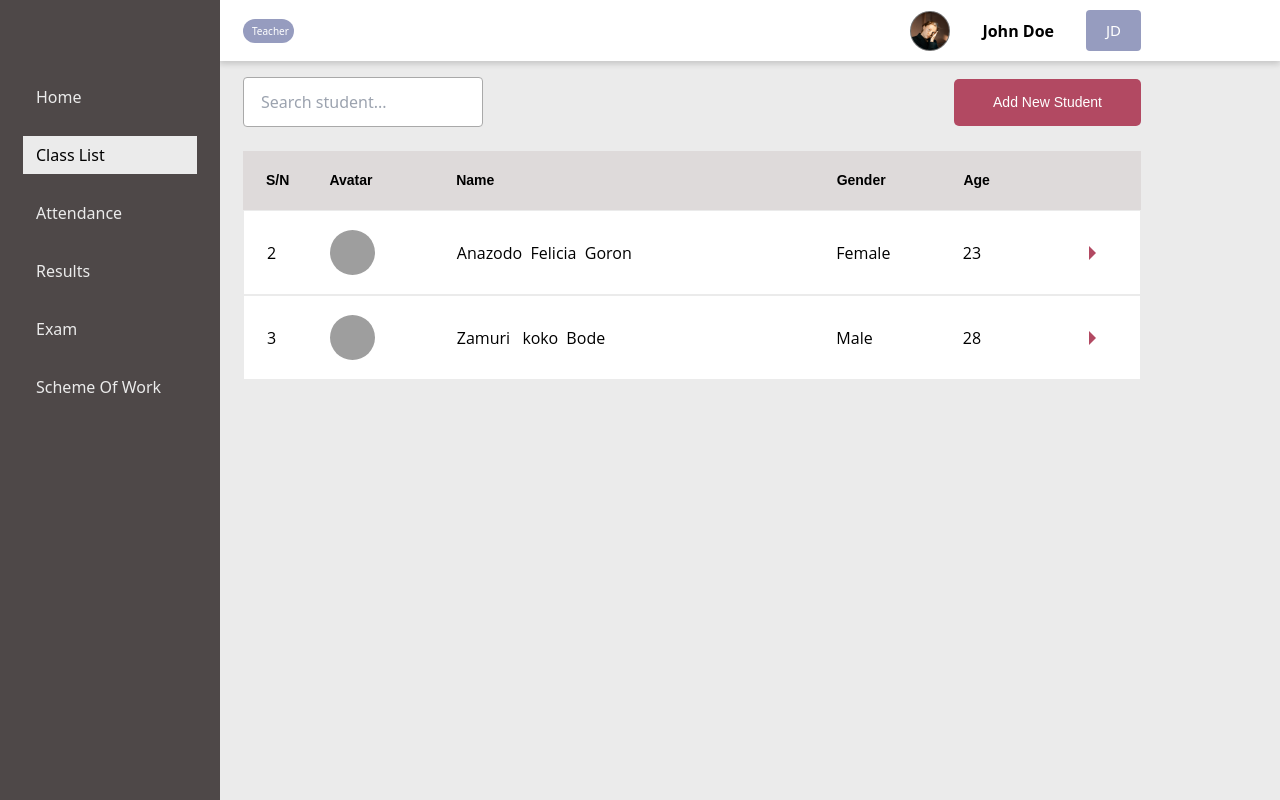
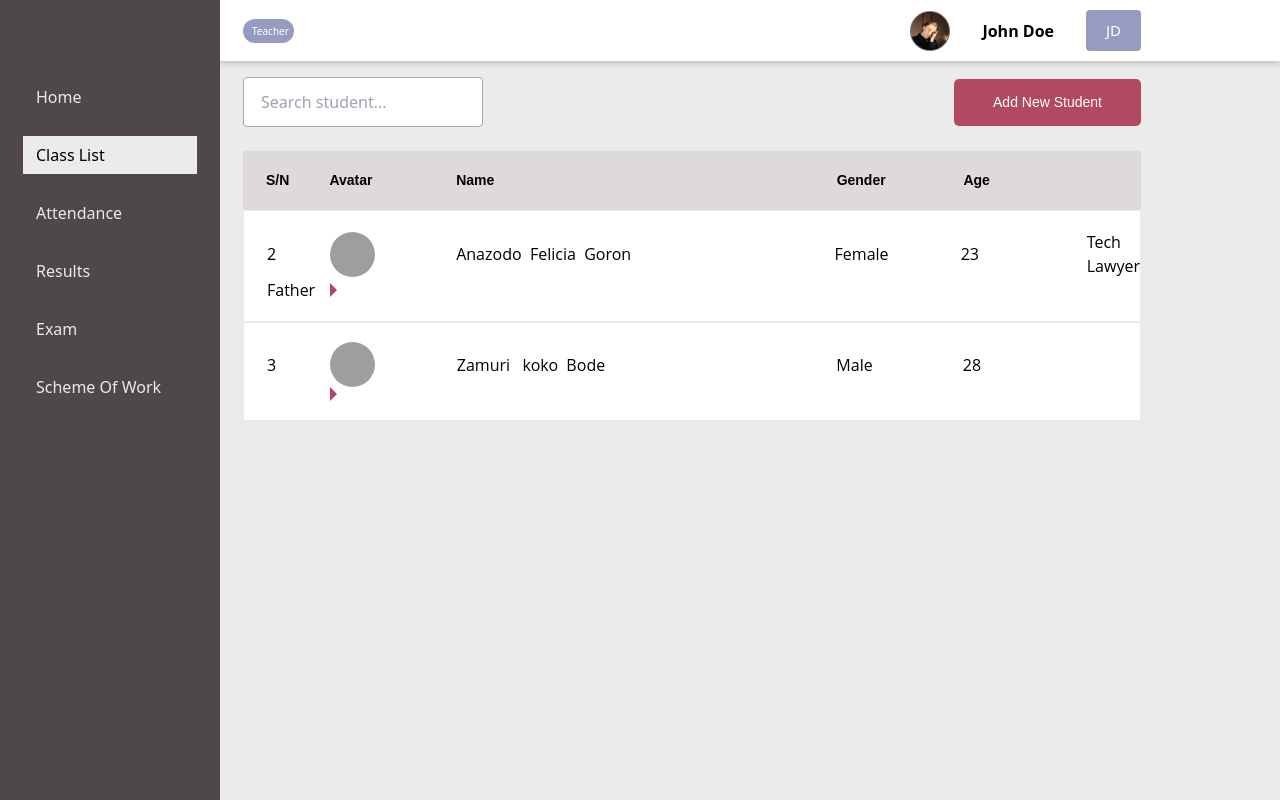
Before and after one commit to keys78/Teachers-dashboard, a React (Create React App) app: page /classlist in a window 1280 px wide. Built offline with nearby package versions, Linux system fonts and the light colour scheme; grey boxes are pictures that could not be loaded.

Commit message:
ui build

```diff
--- a/src/Pages/StudentDetails.js
+++ b/src/Pages/StudentDetails.js
@@ -25,13 +25,14 @@ const StudentDetails = () => {
             <div>nationality:{state.students.nationality}</div>
 
 
-            <div>relationship:{state.students.guardians_Info.relationship}</div>
-            <div>Name:{state.students.guardians_Info.name}</div>
+            <div>relationship:{state.students.relationship}</div>
+            {/* <div>relationship:{state.students.guardians_Info.relationship}</div> */}
+            {/* <div>Name:{state.students.guardians_Info.name}</div>
             <div>email:{state.students.guardians_Info.email}</div>
             <div>address:{state.students.guardians_Info.address}</div>
             <div>occupation:{state.students.guardians_Info.occupation}</div>
             <div>WorkMobileNumber:{state.students.guardians_Info.workMobileNumber}</div>
-            <div>WorkAddress:{state.students.guardians_Info.workAddress}</div>
+            <div>WorkAddress:{state.students.guardians_Info.workAddress}</div> */}
         </StudentDetailsContainer>
     )
 }
--- a/src/components/AddStudent.js
+++ b/src/components/AddStudent.js
@@ -6,6 +6,7 @@ import GuardiansInfo from './GuardiansInfo'
 
 
 const AddStudent = ({ onAdd, toggleAddModal, }) => {
+    const [relationship, setRelationship] = useState('')
     const [name, setName] = useState('')
     const [age, setAge] = useState('')
     const [gender, setGender] = useState('')
@@ -47,7 +48,7 @@ const AddStudent = ({ onAdd, toggleAddModal, }) => {
             return
         }
 
-        onAdd({ name, age, gender, picture, })
+        onAdd({ name, age, gender, picture, relationship })
 
         setName('')
         setAge('')
@@ -101,8 +102,8 @@ const AddStudent = ({ onAdd, toggleAddModal, }) => {
 
                 {/* <input type="submit" value="Save"/> */}
 
-                {!swap && <GuardiansInfo onClick={swapPage} />}
-                 <Button text={'SAVE'}/>
+                {!swap && <GuardiansInfo relationship={relationship} setRelationship={setRelationship} onClick={swapPage} />}
+                <Button text={'SAVE'} />
 
             </form>
 
--- a/src/components/GuardiansInfo.js
+++ b/src/components/GuardiansInfo.js
@@ -1,10 +1,18 @@
 import React from 'react'
-import Form from './Form'
+// import Form from './Form'
 
-const GuardiansInfo = ({onClick}) => {
+const GuardiansInfo = ({ onClick, relationship, setRelationship }) => {
+
+
     return (
         <form>
             Guradians Info
+            <div className="form-control">
+                    <label>guard relationship</label>
+                    <input type="text" placeholder="Name of student"
+                        value={relationship} onChange={(e) => setRelationship(e.target.value)}
+                    />
+                </div>
             <button className="text-2xl text-red-500 mb-50" onClick={onClick}>Back</button>
 
             {/* <Form /> */}
--- a/src/components/Student.js
+++ b/src/components/Student.js
@@ -20,8 +20,12 @@ const Student = ({ student, i }) => {
             </div>
             <div className="order4">{student.gender}</div>
             <div className="order5">{student.age}</div>
+            <div className="order5">{student.guardians_Info.occupation}</div>
+            <div className="order5">{student.guardians_Info.relationship}</div>
+            {/* <div className="order5">{student.relationship}</div> */}
             {/* <div className="order5">{student.value}</div> */}
 
+            {/* <div>RELA{student.guardians_Info.relationship}</div> */}
             <div><img src="../assets/Icon ionic-md-arrow-dropright.png" /></div>
         </NavLink>
     )
--- a/src/components/data.js
+++ b/src/components/data.js
@@ -91,7 +91,7 @@ export const rollCall = [
         gender: 'Male',
         age: '28',
         nationality: 'Ghana',
-        guardians_Info: {
+        guardians_Info: [{
             relationship: 'Father',
             title: 'Chief',
             name: 'Anazodo Augustus Gbaraba',
@@ -101,7 +101,7 @@ export const rollCall = [
             occupation: 'Fulani HerdsMan',
             workMobileNumber: '8394yru02',
             workAddress: 'Uk, Houston',
-        }
+        }]
 
     },
 
```
Lines whose indentation alone changed are shown as unchanged.
